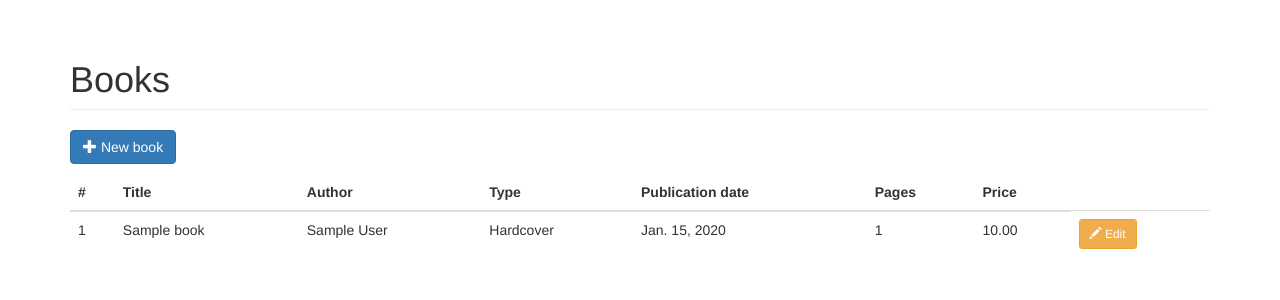
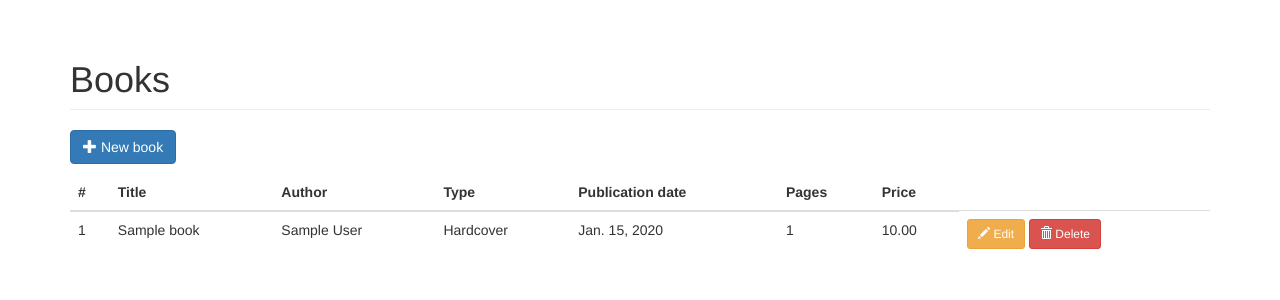
Before and after one commit to huzichunjohn/just_some_tests, a Django app: page /books/ in a window 1280 px wide. Shown: the part 52-352 px from the top of the page. Run offline with Django 3.2, Linux system fonts and the light colour scheme; tables that the repository leaves empty hold one stand-in row (values such as "Sample post"); some libraries are stand-ins or nearby versions.

Commit message:
add book delete.

```diff
--- a/books/models.py
+++ b/books/models.py
@@ -18,3 +18,6 @@ class Book(models.Model):
     price = models.DecimalField(max_digits=5, decimal_places=2)
     pages = models.IntegerField(blank=True, null=True)
     book_type = models.PositiveSmallIntegerField(choices=BOOK_TYPES)
+
+    class Meta:
+        ordering = ['id']
--- a/books/static/books/js/books.js
+++ b/books/static/books/js/books.js
@@ -8,10 +8,11 @@ $(function () {
           url: btn.attr("data-url"),
           type: 'get',
           dataType: 'json',
-          beforeSend: function () {
+          // beforeSend: function () {
+          //     $("#modal-book").modal("show");
+          // },
+          success: function (data) {
               $("#modal-book").modal("show");
-          },
-          success: function (data) {
               $("#modal-book .modal-content").html(data.html_form);
           }
       });
@@ -44,4 +45,8 @@ $(function () {
     // Update book
     $("#book-table").on("click", ".js-update-book", loadForm);
     $("#modal-book").on("submit", ".js-book-update-form", saveForm);
+
+    // Delete book
+    $("#book-table").on("click", ".js-delete-book", loadForm);
+    $("#modal-book").on("submit", ".js-book-delete-form", saveForm);
 });
--- a/books/templates/books/includes/partial_book_list.html
+++ b/books/templates/books/includes/partial_book_list.html
@@ -13,6 +13,11 @@
                     data-url="{% url 'book_update' book.id %}">
                 <span class="glyphicon glyphicon-pencil"></span> Edit
             </button>
+            <button type="button"
+                    class="btn btn-danger btn-sm js-delete-book"
+                    data-url="{% url 'book_delete' book.id %}">
+                <span class="glyphicon glyphicon-trash"></span> Delete
+            </button>
         </td>
     </tr>
 {% empty %}
--- a/books/views.py
+++ b/books/views.py
@@ -43,3 +43,21 @@ def book_update(request, pk):
     else:
         form = BookForm(instance=book)
     return save_book_form(request, form, 'books/includes/partial_book_update.html')
+
+def book_delete(request, pk):
+    book = get_object_or_404(Book, pk=pk)
+    data = dict()
+    if request.method == 'POST':
+        book.delete()
+        data['form_is_valid'] = True  # This is just to play along with the existing code
+        books = Book.objects.all()
+        data['html_book_list'] = render_to_string('books/includes/partial_book_list.html', {
+            'books': books
+        })
+    else:
+        context = {'book': book}
+        data['html_form'] = render_to_string('books/includes/partial_book_delete.html',
+            context,
+            request=request
+        )
+    return JsonResponse(data)
--- a/demo/urls.py
+++ b/demo/urls.py
@@ -17,13 +17,14 @@ from django.conf.urls import url
 from django.contrib import admin
 
 from hello import views
-from books.views import book_list, book_create, book_update
+from books.views import book_list, book_create, book_update, book_delete
 
 urlpatterns = [
     url(r'^admin/', admin.site.urls),
     url(r'^$', views.HomeView.as_view(), name="home"),
     url(r'^books/$', book_list, name="book_list"),
     url(r'^books/(?P<pk>\d+)/update/$', book_update, name="book_update"),
+    url(r'^books/(?P<pk>\d+)/delete/$', book_delete, name="book_delete"),
     url(r'^books/create/$', book_create, name="book_create"),
     url(r'^application/add/$', views.ApplicationCreateView.as_view(), name='application-add'),
     url(r'^application/(?P<pk>\d+)/$', views.ApplicationDetailView.as_view(), name='application-detail'),
```
Also changed, not shown: books/templates/books/includes/partial_book_delete.html (added, +16 -0 lines).
